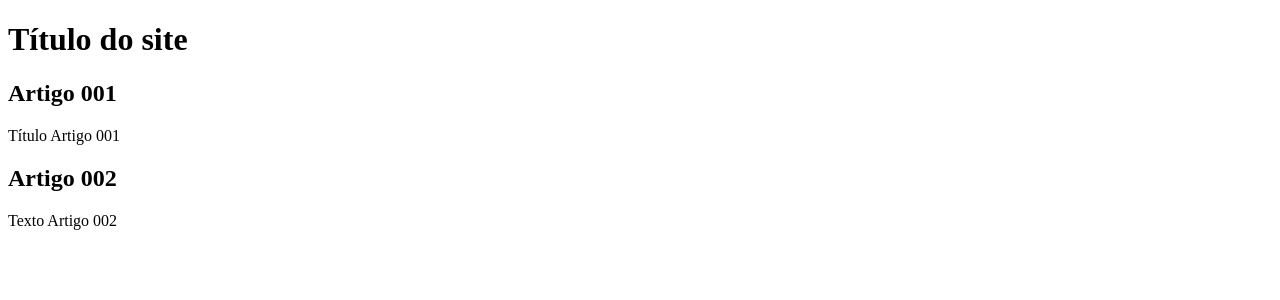
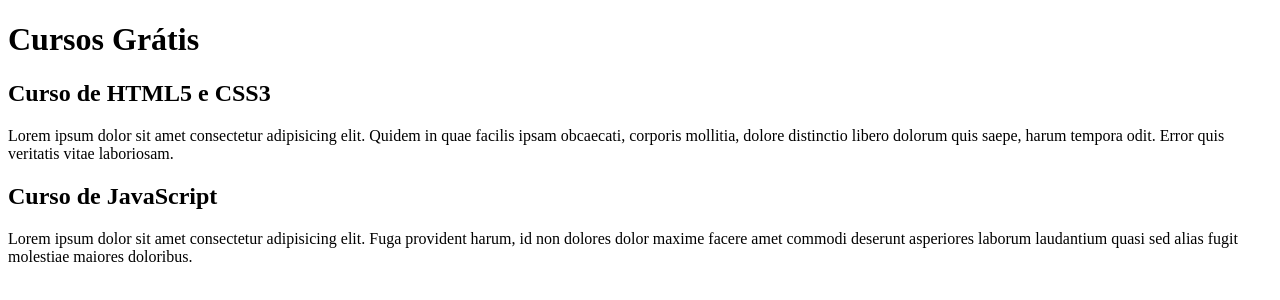
Before and after one commit to Jhon-DevWeb/Projeto-Site, a plain HTML site: page index.html in a window 1280 px wide. Drawn offline with Linux system fonts and the light colour scheme.

Commit message:
comecei a escrever o conteúdo

```diff
--- a/index.html
+++ b/index.html
@@ -8,15 +8,15 @@
 <body>
     <main>
         <head>
-            <h1>Título do site</h1>
+            <h1>Cursos Grátis</h1>
         </head>
         <article>
-            <h2>Artigo 001</h2>
-            <p>Título Artigo 001</p>
+            <h2>Curso de HTML5 e CSS3</h2>
+            <p>Lorem ipsum dolor sit amet consectetur adipisicing elit. Quidem in quae facilis ipsam obcaecati, corporis mollitia, dolore distinctio libero dolorum quis saepe, harum tempora odit. Error quis veritatis vitae laboriosam.</p>
         </article>
         <article>
-            <h2>Artigo 002</h2>
-            <p>Texto Artigo 002</p>
+            <h2>Curso de JavaScript</h2>
+            <p>Lorem ipsum dolor sit amet consectetur adipisicing elit. Fuga provident harum, id non dolores dolor maxime facere amet commodi deserunt asperiores laborum laudantium quasi sed alias fugit molestiae maiores doloribus.</p>
         </article>
     </main>
 </body>
```
